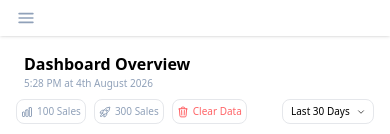
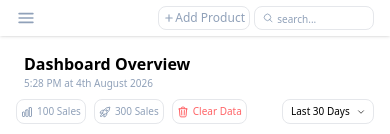
Before and after one commit to Keyboard-sound/Frontend-Project-Dashboard, a React (Vite) app: page / in a window 390 px wide. Shown: the top 134 px of the page. Built offline with nearby package versions, Linux system fonts and the light colour scheme.

Commit message:
style(components): move searchInput and addButton back to the mobile header and adjust there style to align with the productListing style

```diff
--- a/src/components/MobileHeader.tsx
+++ b/src/components/MobileHeader.tsx
@@ -1,15 +1,42 @@
+import type { Product } from "@/api/productsApi";
+import { AddProductButton } from "@/features/products/components/AddProductButton";
+import ProductsSearchInput from "@/features/products/components/ProductsSearchInput";
+import useSalesStore from "@/store/useSalesStore";
 import { Bars3Icon } from "@heroicons/react/24/outline";
 import type { FC } from "react";
 
 const MobileHeader: FC<{ onMenuClick: () => void }> = ({ onMenuClick }) => {
+  const { setSearchQuery } = useSalesStore();
+
+  const handleProductSearch = (product: Product | null) => {
+    if (product) {
+      setSearchQuery(product.title);
+    } else {
+      setSearchQuery("");
+    }
+  };
+
+  const handleClearSearch = () => {
+    setSearchQuery("");
+  };
+
   return (
-    <div className="flex justify-between items-center w-full h-9 pl-3 pr-1 py-2 font-bold bg-white shadow-sm">
+    <div className="flex justify-between items-center w-full h-9 pl-3 pr-4 py-2 font-bold bg-white shadow-sm">
       <button
         className="p-1 rounded-sm text-slate-400 active:bg-gray-100"
         onClick={() => onMenuClick()}
       >
         <Bars3Icon className="w-5 h-5 stroke-2" />
       </button>
+
+      <div className="flex flex-row justify-end items-center gap-1">
+        <AddProductButton />
+        <ProductsSearchInput
+          placeholder={"search..."}
+          onSelectProduct={handleProductSearch}
+          onClear={handleClearSearch}
+        />
+      </div>
     </div>
   );
 };
--- a/src/features/products/components/AddProductButton.tsx
+++ b/src/features/products/components/AddProductButton.tsx
@@ -12,10 +12,10 @@ export const AddProductButton: FC = () => {
       <button
         type="button"
         onClick={() => setIsDialogOpen(true)}
-        className="flex flex-row justify-between items-center gap-1 min-w-20 h-8 p-1 md:p-2 border border-gray-200 rounded-lg bg-white cursor-pointer hover:shadow-sm active:bg-gray-100"
+        className="flex flex-row justify-between items-center h-6 lg:h-8 p-1 border border-gray-200 rounded-lg bg-white cursor-pointer hover:shadow-sm active:bg-gray-100"
       >
-        <PlusIcon className="size-3 text-slate-400" />
-        <span className="text-2xs md:text-base font-normal text-slate-400">
+        <PlusIcon className="size-3 lg:size-4 text-slate-400" />
+        <span className="text-xs lg:text-sm font-normal text-slate-400">
           Add Product
         </span>
       </button>
--- a/src/features/products/components/ProductsSearchInput.tsx
+++ b/src/features/products/components/ProductsSearchInput.tsx
@@ -61,8 +61,8 @@ export const ProductsSearchInput: FC<SearchInputProps> = ({
       onChange={handleSelect}
       onClose={() => setQuery("")}
     >
-      <div className="flex justify-center items-center w-30 sm:w-50 lg:w-50 h-8 border-1 border-gray-200 rounded-lg px-2 py-1 has-[:focus]:ring-2 has-[:focus]:ring-blue-500">
-        <MagnifyingGlassIcon className="w-5 h-5 pr-1 stroke-2 text-slate-400" />
+      <div className="flex justify-center items-center w-30 md:w-60 h-6 lg:h-8 border border-gray-200 rounded-lg px-2 py-1 bg-white has-[:focus]:ring-2 has-[:focus]:ring-blue-500">
+        <MagnifyingGlassIcon className="size-4 lg:size-5 pr-1 stroke-2 text-slate-400" />
         <ComboboxInput
           type="text"
           displayValue={(product: Product | null) =>
--- a/src/features/products/pages/Products.tsx
+++ b/src/features/products/pages/Products.tsx
@@ -21,7 +21,7 @@ export default function ProductsPage() {
 
   return (
     <div className="w-full rounded-lg bg-white">
-      <div className="sticky top-9 lg:top-0 z-30 flex justify-end items-center gap-1 px-2 pt-4 pb-2 bg-white">
+      <div className="sticky top-9 lg:top-0 z-30 hidden lg:flex justify-end items-center gap-1 px-4 py-2 bg-white shadow-sm">
         <AddProductButton />
         <ProductsSearchInput
           placeholder={"search..."}
@@ -31,7 +31,7 @@ export default function ProductsPage() {
       </div>
       {/* card list */}
 
-      <div className="grid grid-cols-2 md:grid-cols-3 lg:grid-cols-4 xl:grid-cols-5 gap-4 px-4 pb-4">
+      <div className="grid grid-cols-2 md:grid-cols-3 lg:grid-cols-4 xl:grid-cols-5 gap-4 px-4 py-2">
         <ProductList />
       </div>
     </div>
```
